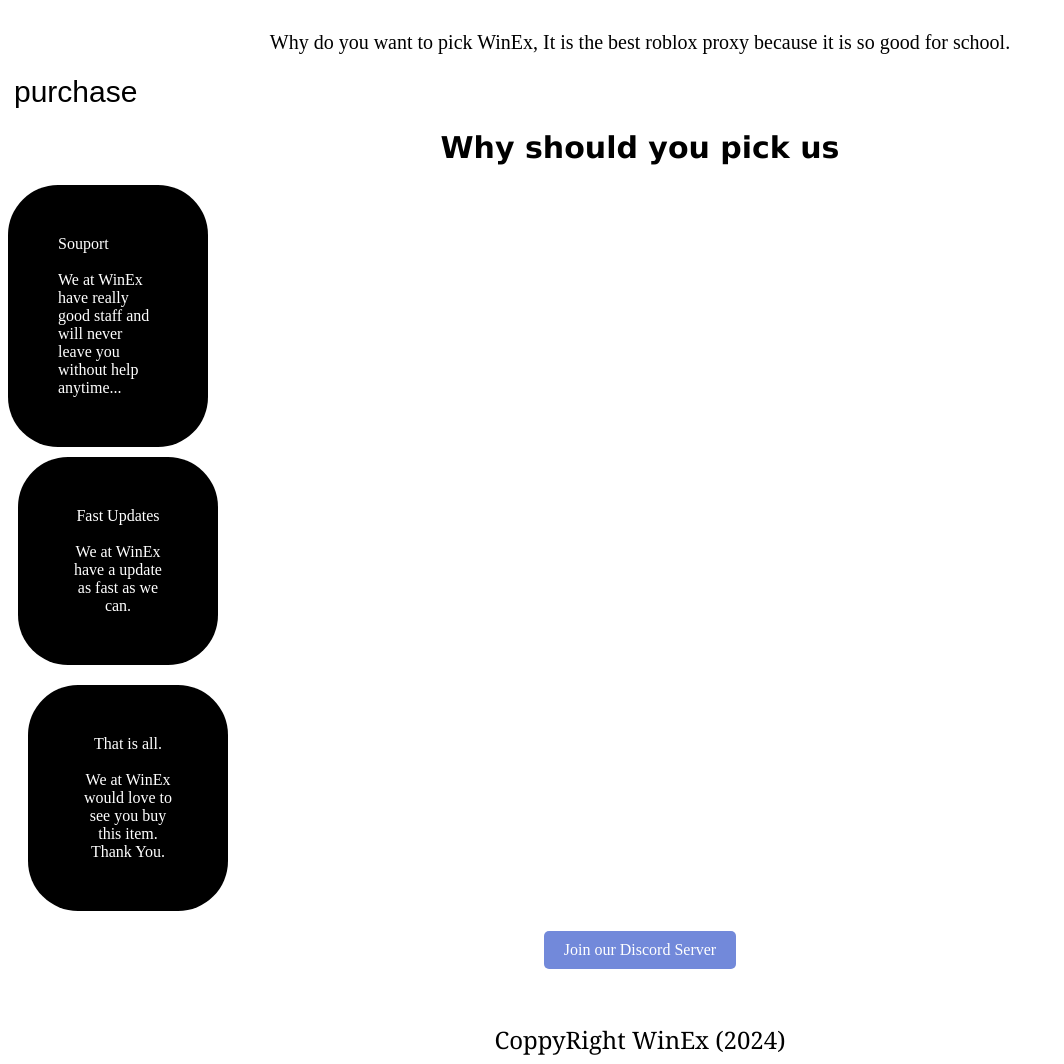
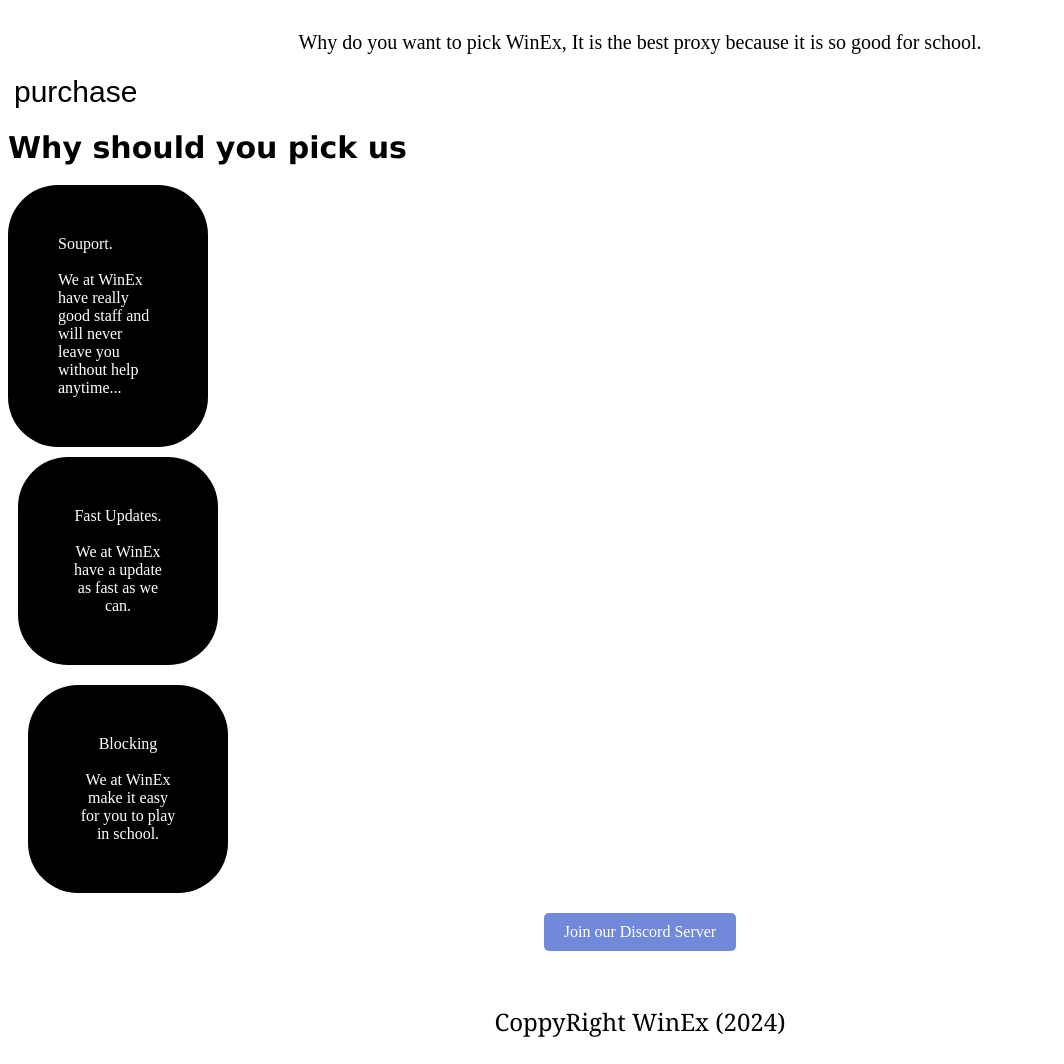
Before and after one commit to DaManMc112/Win-10-interface, a plain HTML site: page winex.html in a window 1280 px wide. Shown: the part 120-1184 px from the top of the page, without its empty margins (0-1064 px from the left). Drawn offline with Linux system fonts and the light colour scheme.

Commit message:
Update winex.html

```diff
--- a/winex.html
+++ b/winex.html
@@ -57,7 +57,7 @@ h1 {
           color:black;
         }
         .notncie{
-          text-align: center;
+          text-align: left;
         }
         .soupport{
           padding: 50px;
@@ -131,7 +131,7 @@ h1 {
   WinEx
   </p>
   <br><p class="Forr">
-  Why do you want to pick WinEx, It is the best roblox proxy because it is so good for school.
+  Why do you want to pick WinEx, It is the best proxy because it is so good for school.
   </p>
   <a href="https://Win-10-interface2-website-making.mysellix.io/product/66491a3d492ee" target="_blank">
   <button class="purchase">purchase</button>
@@ -139,14 +139,14 @@ h1 {
   <main>
 <h1 class="notncie">Why should you pick us<br>
 </h1>
-<div class="soupport">Souport <br><br>
+<div class="soupport">Souport. <br><br>
   We at WinEx have really good staff and will never leave you without help anytime...
 </div>
-<div class="FU">Fast Updates <br><br>
+<div class="FU">Fast Updates. <br><br>
   We at WinEx have a update as fast as we can.
 </div>
-<div class="That">That is all. <br><br>
-  We at WinEx would love to see you buy this item. Thank You.
+<div class="That">Blocking <br><br>
+  We at WinEx make it easy for you to play in school.
 </div>
   </main>
 
```
